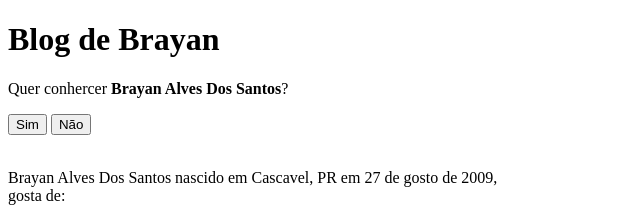
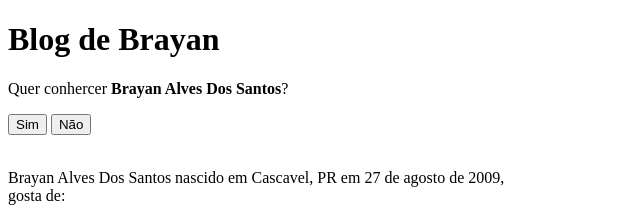
Before and after one commit to Brayan-Alves/ProgInternet_Blog, a plain HTML site: page index.html in a window 1280 px wide. Both pictures are taken after a click on the button "Sim". Shown: the top 218 px of the page, 0-640 px from the left. Drawn offline with Linux system fonts and the light colour scheme.

Commit message:
Blog v5.1

```diff
--- a/index.html
+++ b/index.html
@@ -20,7 +20,7 @@
         const botaoN = document.getElementById("botaoNao");
         const texto = document.getElementById("mensagem")
         botaoS.addEventListener("click", function(){
-            texto.innerHTML = "<p>Brayan Alves Dos Santos nascido em Cascavel, PR em 27 de gosto de 2009,<br> gosta de: <ul><li>Jogar jogos como Lol, Valorant e Genshin Impact</li><li>Gosta de artistas musicais  como Sotam, Link do Zap e Tame Impala</li><li>Gosta de práticar esportes  como Vôlei e Corrida ao ar livre</li><li>Adora bolo de cenoura.</li></p>";
+            texto.innerHTML = "<p>Brayan Alves Dos Santos nascido em Cascavel, PR em 27 de agosto de 2009,<br> gosta de: <ul><li>Jogar jogos como Lol, Valorant e Genshin Impact</li><li>Gosta de artistas musicais  como Sotam, Link do Zap e Tame Impala</li><li>Gosta de práticar esportes  como Vôlei e Corrida ao ar livre</li><li>Adora bolo de cenoura.</li></p>";
             const imagem = document.createElement("img")
             imagem.src = "brayan.jpg"
             imagem.width = 400
```
